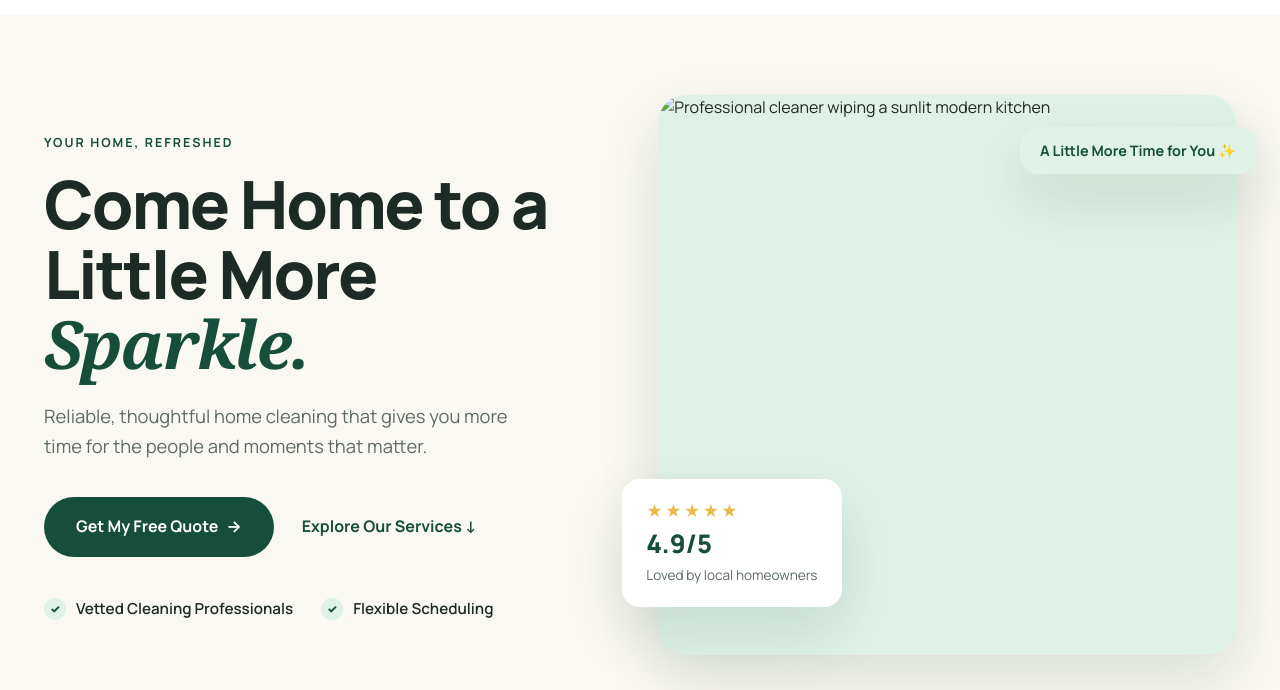
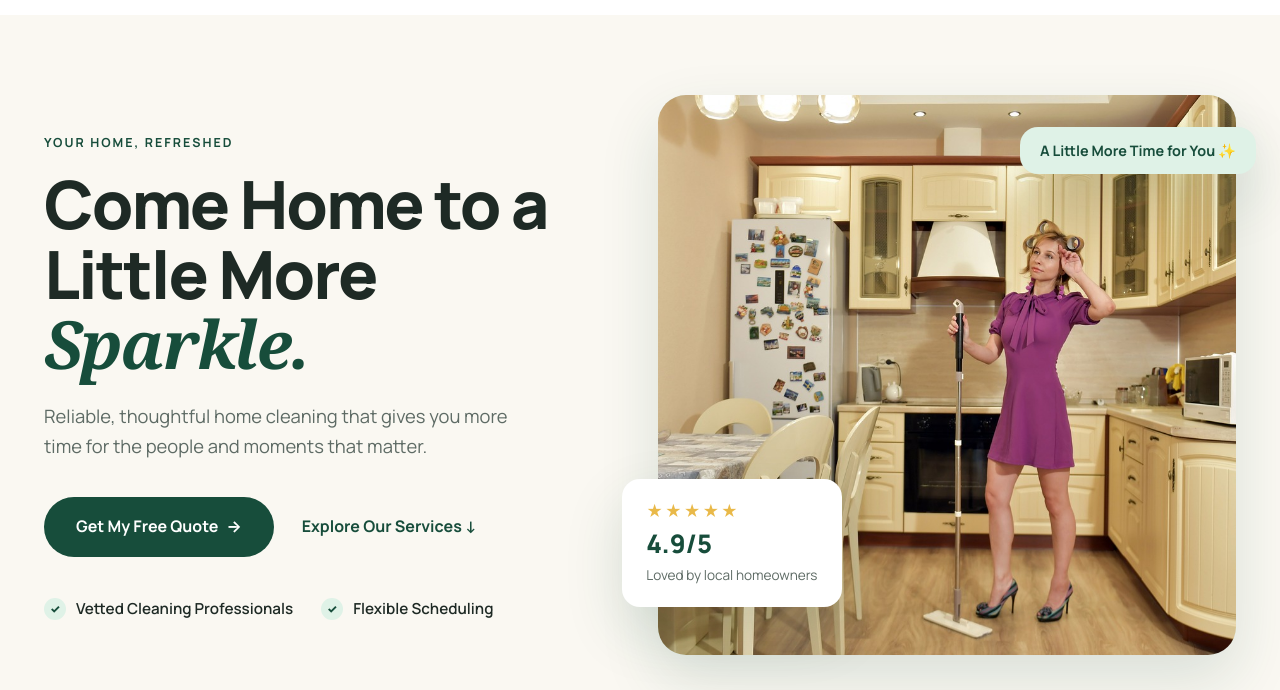
Before and after one commit to uditdeveloper/sparknest-cleaning, a plain HTML site: page index.html in a window 1280 px wide. Shown: the part 110-800 px from the top of the page. Drawn offline with Linux system fonts and the light colour scheme; files whose address does not match are found by name; a web font is replaced by a local one.

Commit message:
Update index.html

```diff
--- a/index.html
+++ b/index.html
@@ -9,7 +9,7 @@
   <link rel="preconnect" href="https://fonts.googleapis.com">
   <link rel="preconnect" href="https://fonts.gstatic.com" crossorigin>
   <link href="https://fonts.googleapis.com/css2?family=Manrope:wght@400;500;600;700;800&family=Playfair+Display:ital,wght@1,600&display=swap" rel="stylesheet">
-    <link rel="icon" type="image/png" href="assets/favicon.png">
+    <link rel="icon" type="image/png" href="assets/images/favicon.png">
   <link rel="stylesheet" href="assets/css/style.css">
 </head>
 <body>
@@ -77,7 +77,7 @@
 
         <div class="hero__media">
           <div class="media media--hero">
-            <img src="assets//images/banner.jpg" alt="Professional cleaner wiping a sunlit modern kitchen">
+            <img src="assets/images/banner.jpg" alt="Professional cleaner wiping a sunlit modern kitchen">
           </div>
           <div class="float-card float-card--rating">
             <div class="stars">★★★★★</div>
```
